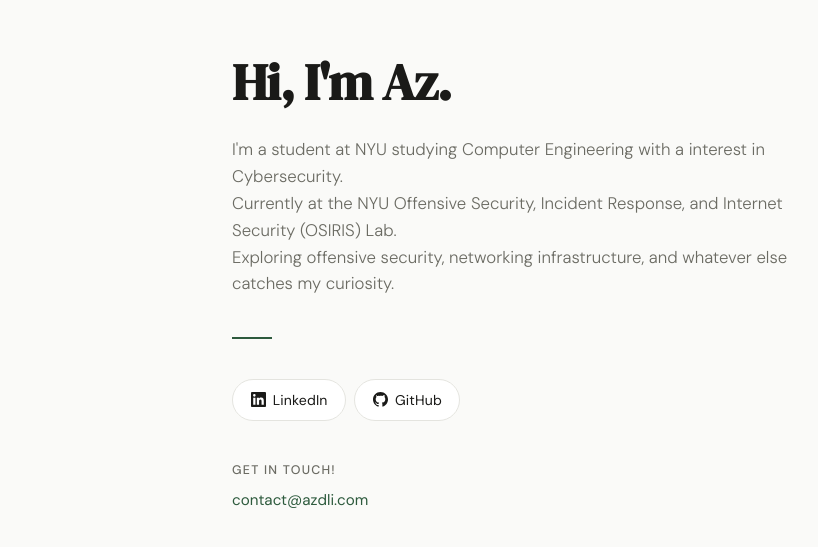
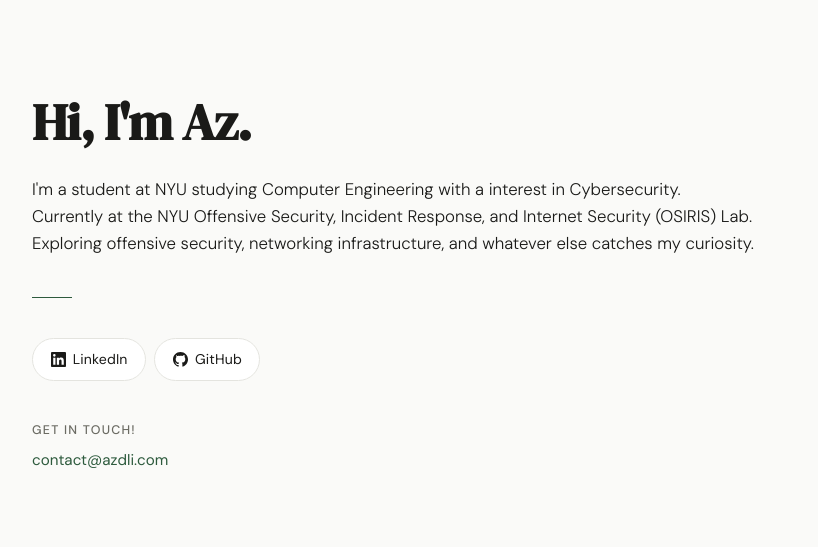
Before and after one commit to azdli/azdli_site, a plain HTML site: page index.html in a window 1280 px wide. Shown: the part 117-664 px from the top of the page, without its empty margins (128-946 px from the left). Drawn offline with Linux system fonts and the light colour scheme.

Commit message:
updated .container and .bio
Increase max-width for container and bio elements.

```diff
--- a/index.html
+++ b/index.html
@@ -38,7 +38,7 @@
         }
 
         .container {
-            max-width: 560px;
+            max-width: 960px;
             width: 100%;
             opacity: 0;
             animation: fadeUp 0.8s cubic-bezier(0.22, 1, 0.36, 1) forwards;
@@ -66,6 +66,7 @@
         .bio {
             font-size: 1.05rem;
             font-weight: 300;
+            max-width: 960px
             color: var(--text-secondary);
             margin-bottom: 2.5rem;
         }
```
